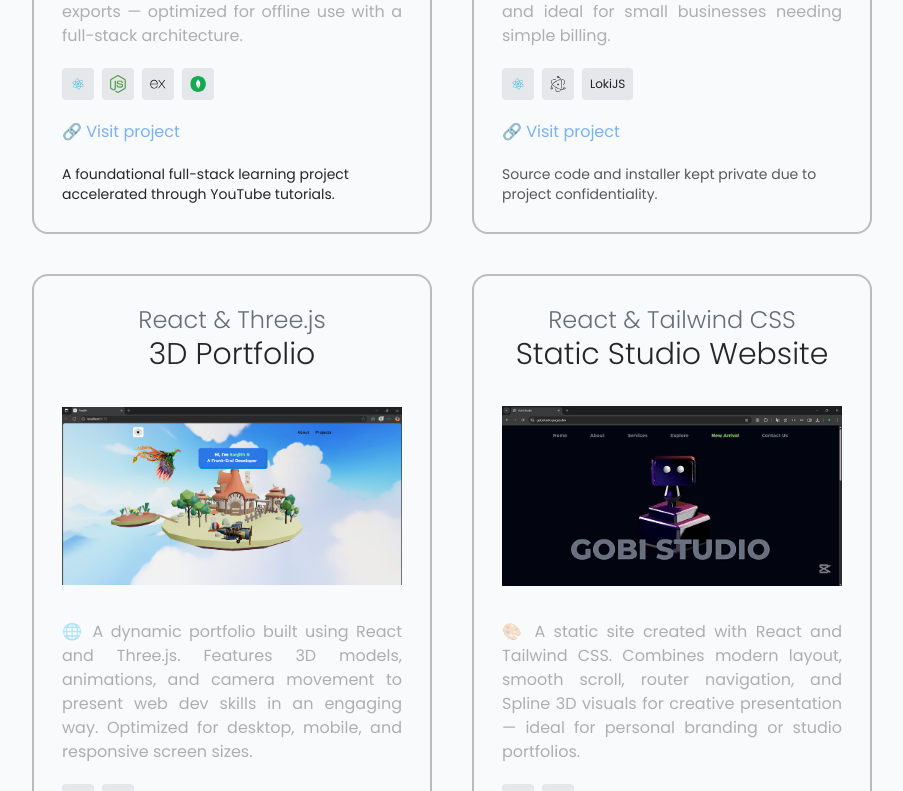
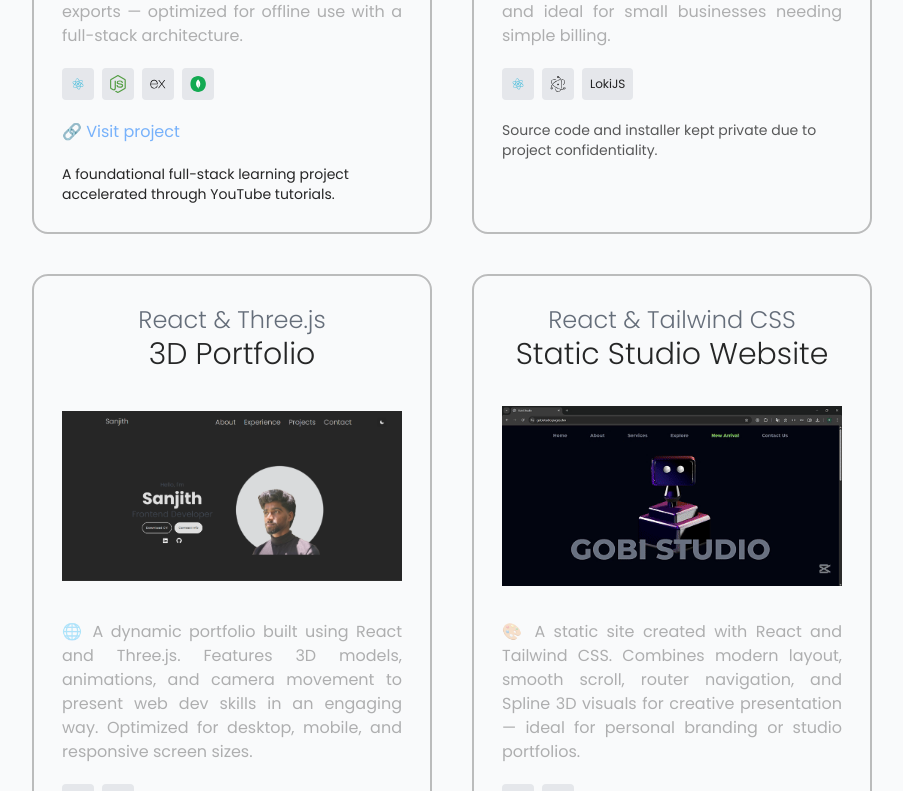
Before and after one commit to sanjithnagaraja/sanjith, a React (Vite) app: page / in a window 1280 px wide. Shown: the part 3282-4073 px from the top of the page, without its empty margins (188-1091 px from the left). Built offline with nearby package versions, Linux system fonts and the light colour scheme.

Commit message:
add project links  v1.7

```diff
--- a/src/pages/Projects.jsx
+++ b/src/pages/Projects.jsx
@@ -23,9 +23,10 @@ const projects = [
     image: mernEC,
     tech: [react, nodejs, express, mongodb],
     links: {
-      video: "https://your-website-link.com/mern-ecommerce",
+      video: "https://github.com/player127-monster/ecommerce",
       note: "A foundational full-stack learning project accelerated through YouTube tutorials."
-    }
+    },
+    link:true
   },
   {
     title: ["React, LokiJS & ElectronJS", "Offline Billing System"],
@@ -35,17 +36,19 @@ const projects = [
     links: {
       video: "https://your-website-link.com/offline-billing",
       note: "Source code and installer kept private due to project confidentiality."
-    }
+    },
+    link:false
   },
   {
     title: ["React & Three.js", "3D  Portfolio"],
     description: "🌐 A dynamic portfolio built using React and Three.js. Features 3D models, animations, and camera movement to present web dev skills in an engaging way. Optimized for desktop, mobile, and responsive screen sizes.",
-    image: Portfolio3D,
+    image: Portfolio1,
     tech: [react, threejs],
     links: {
-      video: "https://your-website-link.com/3d-portfolio",
+      video: "https://github.com/player127-monster/portfolio",
       note: "An experimental 3D web experience guided by ChatGPT and YouTube resources."
-    }
+    },
+    link:true
   },
   {
     title: ["React & Tailwind CSS", "Static Studio Website"],
@@ -55,7 +58,8 @@ const projects = [
     links: {
       video: "https://gobistudio.pages.dev/",
       note: "An independently developed project exploring advanced front-end design patterns, routing, and 3D integration using Spline."
-    }
+    },
+    link:true
   },
   {
     title: ["React & Tailwind CSS", "Personal Portfolio"],
@@ -65,7 +69,8 @@ const projects = [
     links: {
       video: "https://your-website-link.com/react-portfolio",
       note: "A fully responsive and interactive personal portfolio showcasing developer skills and project highlights."
-    }
+    },
+    link:false
   },
 ];
 
@@ -108,7 +113,7 @@ const projects = [
               ))}
             </div>
             {project.links.video && (
-              <a href={project.links.video} target="_blank" rel="noopener noreferrer" className="text-blue-400/85 block mt-4">
+              project.link && <a href={project.links.video} target="_blank" rel="noopener noreferrer" className="text-blue-400/85 block mt-4">
                 🔗 Visit project
               </a>
             )}
```
